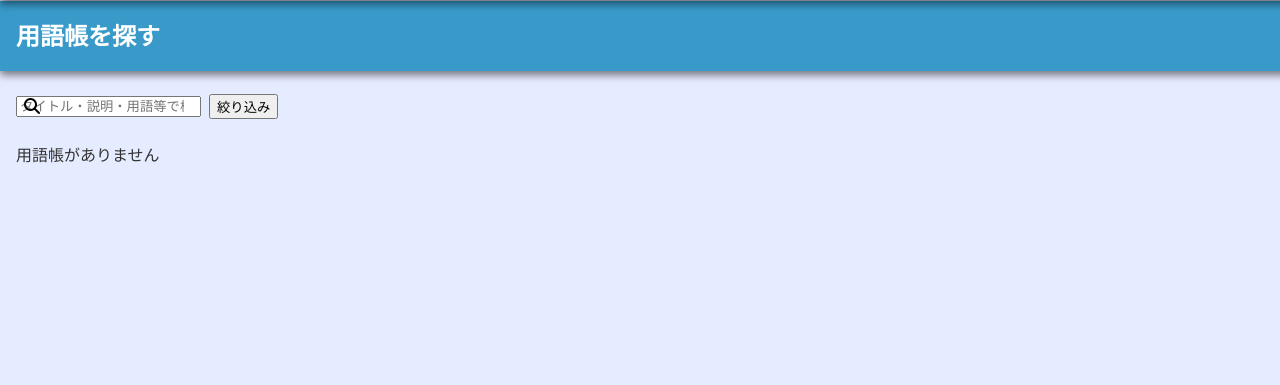
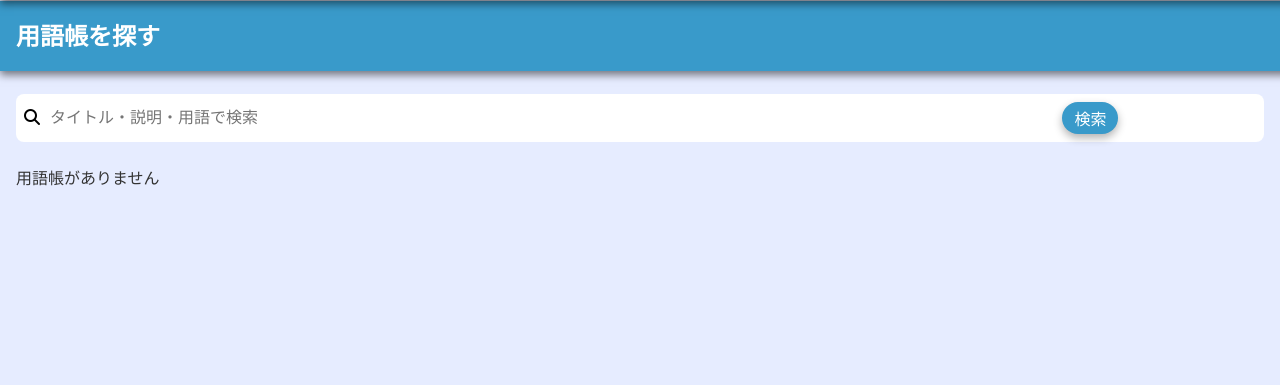
Before and after one commit to hack-E-team/ITerms, a Django app: page /vocabularies/discover/ in a window 1280 px wide. Shown: the part 71-456 px from the top of the page. Run offline with Django 5.2, Linux system fonts and the light colour scheme; data that the repository does not hold is empty; some web fonts are replaced.

Commit message:
用語帳を探すの検索窓を変更

```diff
--- a/app/static/vocabulariesSearch/css/vocabulariesSearch.css
+++ b/app/static/vocabulariesSearch/css/vocabulariesSearch.css
@@ -29,6 +29,7 @@ h1 {
     position: relative;
     width: 100%;
     gap: 8px;
+    white-space: nowrap;
 }
 
 .search-icon {
@@ -42,10 +43,9 @@ h1 {
     z-index: 2;
 }
 
-.tag-select {
+.search-form {
     width: 100%;
-    padding: 8px 12px 8px 32px;
-    border: 1px solid #ccc;
+    padding: 8px 32px;
     border-radius: 8px;
     font-size: 16px;
     background: #fff;
@@ -54,15 +54,31 @@ h1 {
     z-index: 1;
 }
 
-.select-arrow {
-    position: absolute;
-    right: 12px;
-    top: 50%;
-    transform: translateY(-50%);
-    color: #333;
+.search-form input {
+    width: 85%;
+    border: none;
+    outline: none;
     font-size: 16px;
-    pointer-events: none;
-    z-index: 2;
+}
+
+.flashcard-list {
+    margin-top: 24px;
+    display: flex;
+    flex-direction: column;
+    gap: 16px;
+}
+
+.search-submit{
+    align-self: flex-end;
+    padding: 4px 12px;
+    background: #399ACA;
+    color: #fff;
+    border: none;
+    border-radius: 16px;
+    font-size: 16px;
+    cursor: pointer;
+    transition: background 0.2s;
+    box-shadow: 0 4px 8px rgba(0,0,0,0.3);
 }
 
 .flashcard-list {
--- a/app/templates/vocabularies/vocabularies.html
+++ b/app/templates/vocabularies/vocabularies.html
@@ -37,7 +37,7 @@
   <div class="search-area">
     <form method="get" action="" class="search-form">
       <span class="search-icon"><i class="fas fa-search"></i></span>
-      <input type="search" name="q" value="{{ q }}" placeholder="タイトル・説明・用語等で検索" />
+      <input type="search" name="q" value="{{ q }}" placeholder="タイトル・説明・用語で検索" />
       {% if all_tags %}
         <select class="tag-select" name="tag">
           <option value="">すべてのタグ</option>
--- a/app/templates/vocabulariesSearch/vocabulariesSearch.html
+++ b/app/templates/vocabulariesSearch/vocabulariesSearch.html
@@ -38,7 +38,7 @@
   <div class="search-area">
     <form method="get" action="" class="search-form" style="display:flex;gap:8px;align-items:center;width:100%;">
       <span class="search-icon"><i class="fas fa-search"></i></span>
-      <input type="search" name="q" value="{{ q }}" placeholder="タイトル・説明・用語等で検索" />
+      <input type="search" name="q" value="{{ q }}" placeholder="タイトル・説明・用語で検索" />
 
       {% if all_tags %}
         <select class="tag-select" name="tag" onchange="this.form.submit()">
@@ -51,7 +51,7 @@
         </select>
       {% endif %}
 
-      <button type="submit" class="search-submit">絞り込み</button>
+      <button type="submit" class="search-submit">検索</button>
     </form>
   </div>
 
```
